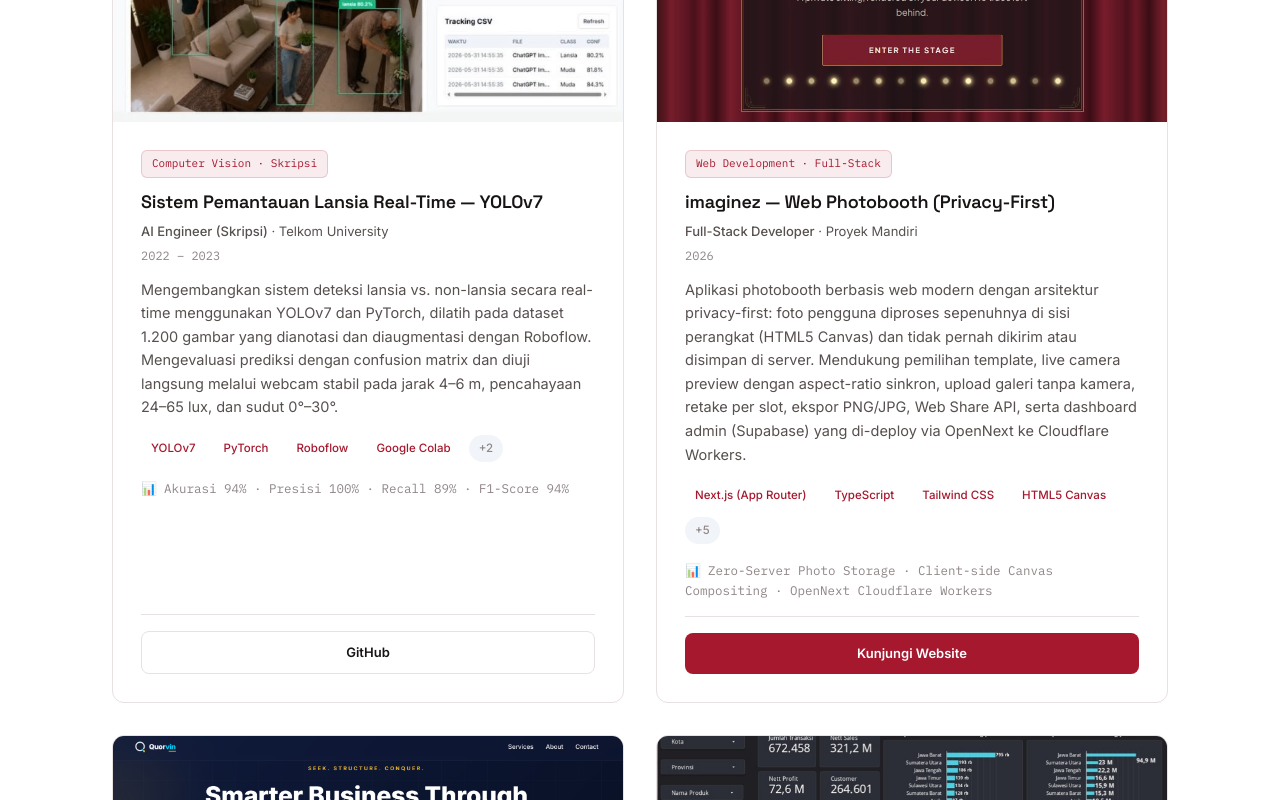
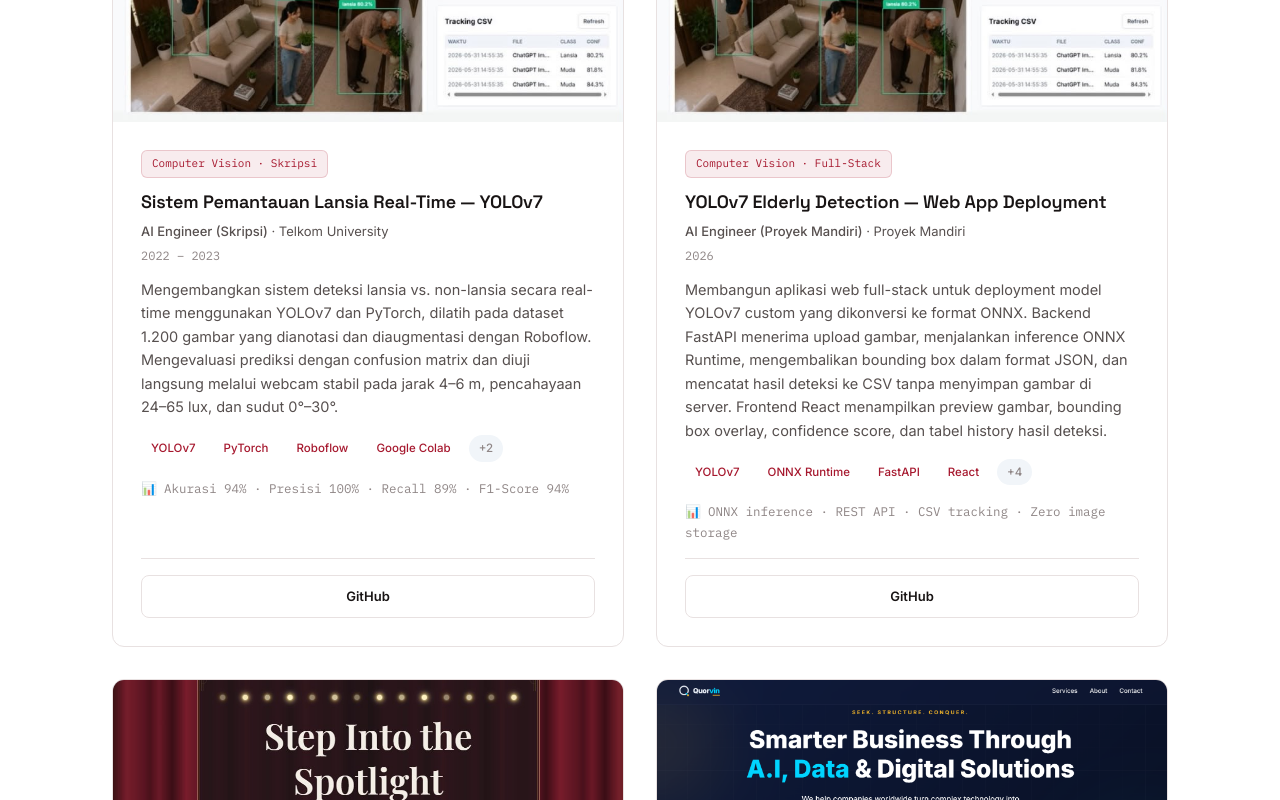
Before and after one commit to rahmadyd/portofolio_web_fe, a React (Vite) app: page /projects in a window 1280 px wide. Shown: the part 1480-2280 px from the top of the page. Built offline with nearby package versions, Linux system fonts and the light colour scheme.

Commit message:
Add YOLOv7 web app deployment card (ONNX + FastAPI + React)

```diff
--- a/src/pages/ProjectDetailPage.jsx
+++ b/src/pages/ProjectDetailPage.jsx
@@ -88,6 +88,32 @@ const ProjectDetailPage = () => {
       metrics: t({
         id: "Akurasi 94% · Presisi 100% · Recall 89% · F1-Score 94%",
         en: "94% Accuracy · 100% Precision · 89% Recall · 94% F1-score"
+      }),
+      image: "/yolov7dashboard.jpeg",
+      links: {
+        github: "https://github.com/rahmadyd/yolov7_elderly_detect_deploy",
+        demo: null
+      }
+    },
+    {
+      id: 7,
+      categoryKey: 'computer-vision',
+      title: t({
+        id: "YOLOv7 Elderly Detection — Web App Deployment",
+        en: "YOLOv7 Elderly Detection — Web App Deployment"
+      }),
+      category: "Computer Vision · Full-Stack",
+      role: t({ id: "AI Engineer (Proyek Mandiri)", en: "AI Engineer (Personal Project)" }),
+      duration: "2026",
+      company: t({ id: "Proyek Mandiri", en: "Personal Project" }),
+      description: t({
+        id: "Membangun aplikasi web full-stack untuk deployment model YOLOv7 custom yang dikonversi ke format ONNX. Backend FastAPI menerima upload gambar, menjalankan inference ONNX Runtime, mengembalikan bounding box dalam format JSON, dan mencatat hasil deteksi ke CSV tanpa menyimpan gambar di server. Frontend React menampilkan preview gambar, bounding box overlay, confidence score, dan tabel history hasil deteksi.",
+        en: "Built a full-stack web application to deploy a custom YOLOv7 model converted to ONNX format. FastAPI backend accepts image uploads, runs inference via ONNX Runtime, returns bounding boxes as JSON, and logs detection results to CSV without storing uploaded images. React frontend displays image preview, bounding box overlay, confidence scores, and a detection history table."
+      }),
+      technologies: ["YOLOv7", "ONNX Runtime", "FastAPI", "React", "Vite", "Tailwind CSS", "OpenCV", "Python"],
+      metrics: t({
+        id: "ONNX inference · REST API · CSV tracking · Zero image storage",
+        en: "ONNX inference · REST API · CSV tracking · Zero image storage"
       }),
       image: "/yolov7dashboard.jpeg",
       links: {
```
